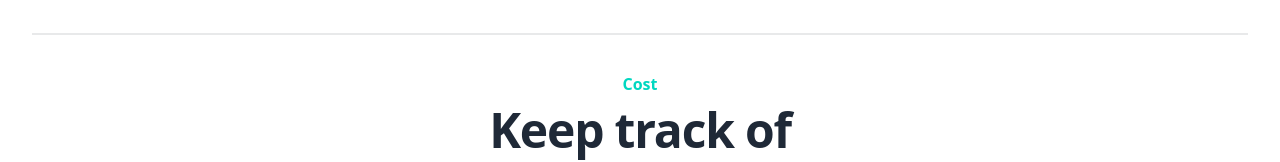
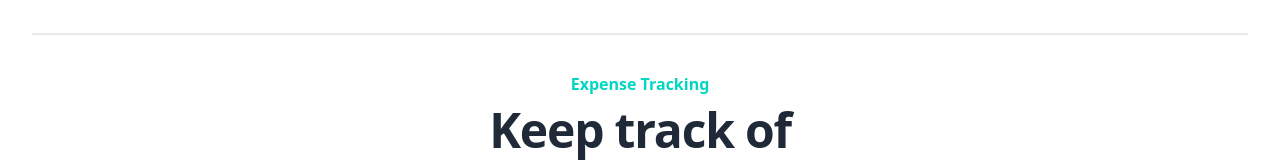
Before and after one commit to ArvidWedtstein/VehiclePortalVue, a Vue app: page / in a window 1280 px wide. Shown: the part 318-480 px from the top of the page. Built offline with nearby package versions, Linux system fonts and the light colour scheme; no server answers.

Commit message:
smol commit

```diff
--- a/src/views/HomeView.vue
+++ b/src/views/HomeView.vue
@@ -29,7 +29,9 @@ import { RouterLink } from 'vue-router';
     <div class="divider"></div>
 
     <div class="flex-1 mx-auto max-w-2xl px-6 lg:max-w-7xl lg:px-8">
-      <h2 class="text-center text-base/7 font-semibold text-accent">Cost</h2>
+      <h2 class="text-center text-base/7 font-semibold text-accent">
+        Expense Tracking
+      </h2>
       <p
         class="mx-auto mt-2 max-w-lg text-center text-4xl font-semibold tracking-tight text-balance text-base-content sm:text-5xl"
       >
```
